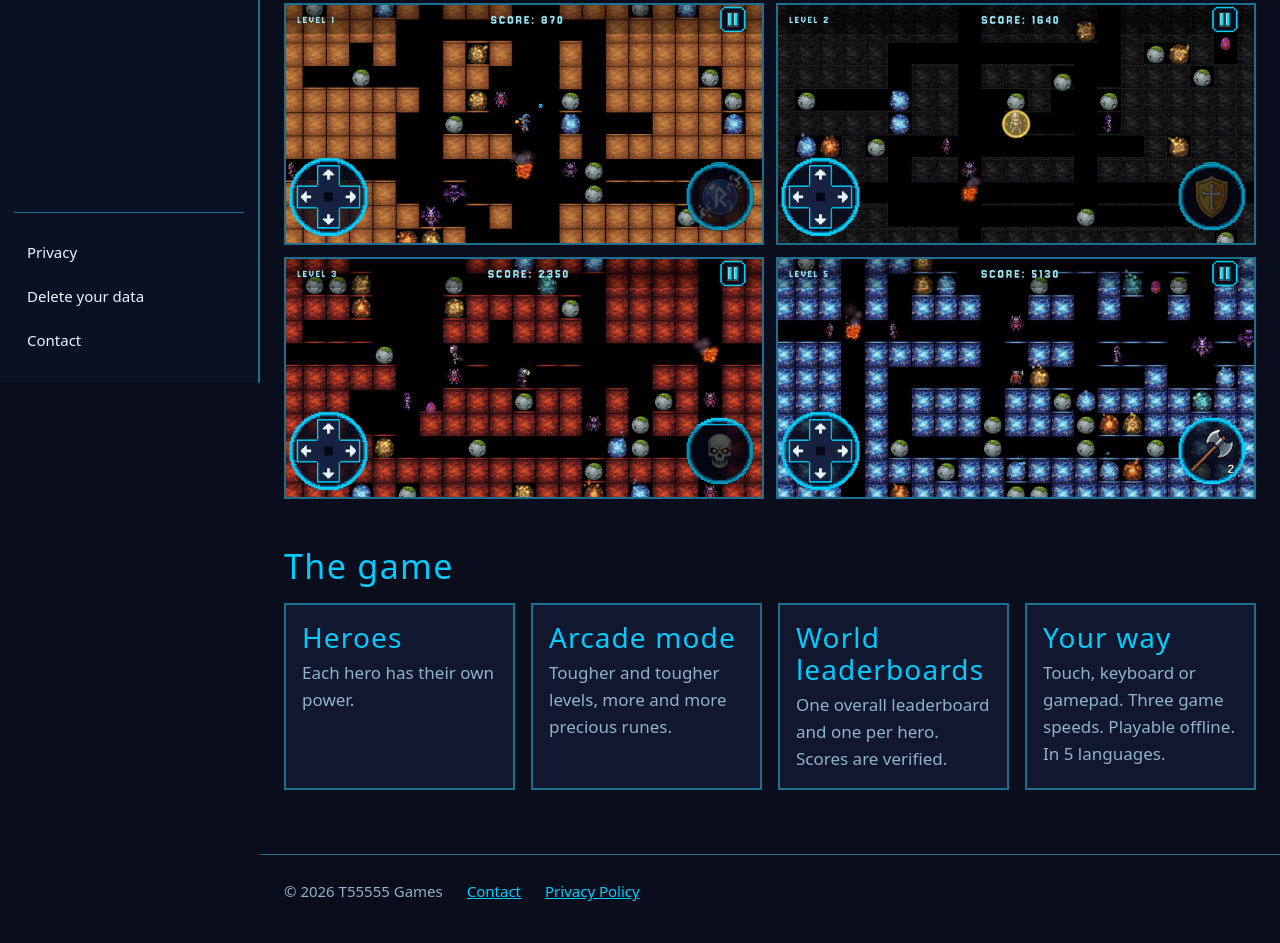
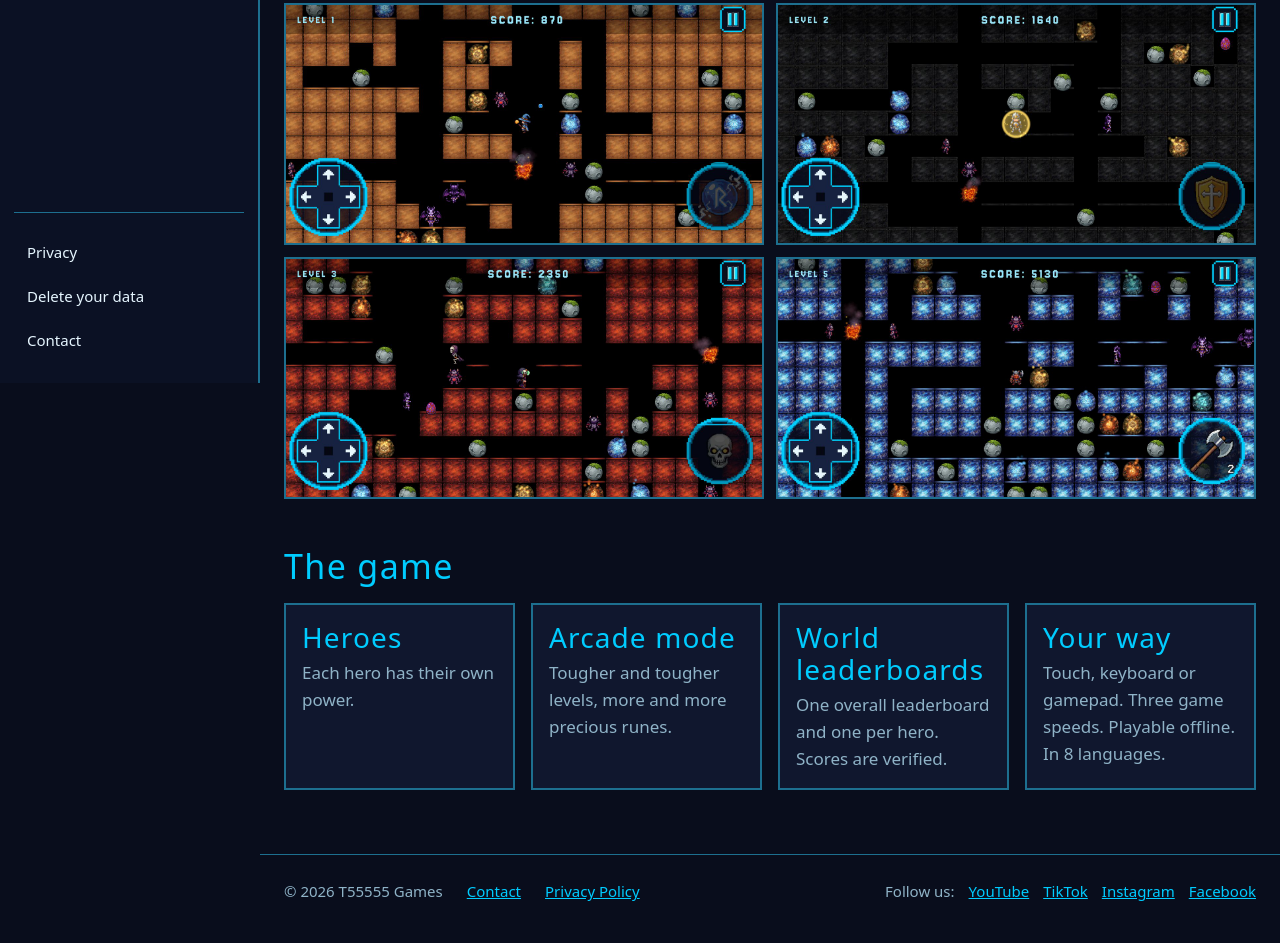
Before and after one commit to jbr55555/jbr55555.github.io, a plain HTML site: page runes-and-demons.html in a window 1280 px wide. Shown: the part 417-1360 px from the top of the page. Drawn offline with Linux system fonts and the light colour scheme; a web font is replaced by a local one.

Commit message:
Footer links to the studio's YouTube, TikTok, Instagram and Facebook; game page lists 8 languages
Co-Authored-By: Claude Opus 5.5 <noreply@anthropic.com>

```diff
--- a/assets/site.css
+++ b/assets/site.css
@@ -155,3 +155,5 @@ footer.bottom .wrap { display: flex; flex-wrap: wrap; gap: 8px 24px; }
 button.btn { background: transparent; cursor: pointer; }
 .btn.primary { background: var(--cyan); color: var(--bg); }
 .copied { color: var(--warm); margin: 12px 0 0; }
+footer.bottom .social { display: inline-flex; flex-wrap: wrap; gap: 4px 14px; margin-left: auto; }
+footer.bottom .social a { color: var(--cyan); }
--- a/runes-and-demons.html
+++ b/runes-and-demons.html
@@ -78,8 +78,8 @@
     </div>
     <div class="feature">
       <h3 lang="fr">Comme vous voulez</h3><h3 lang="en">Your way</h3>
-      <p lang="fr">Tactile, clavier ou manette. Trois vitesses de jeu. Jouable hors ligne. En 5 langues.</p>
-      <p lang="en">Touch, keyboard or gamepad. Three game speeds. Playable offline. In 5 languages.</p>
+      <p lang="fr">Tactile, clavier ou manette. Trois vitesses de jeu. Jouable hors ligne. En 8 langues.</p>
+      <p lang="en">Touch, keyboard or gamepad. Three game speeds. Playable offline. In 8 languages.</p>
     </div>
   </div>
 </main>
@@ -90,6 +90,11 @@
     <a href="contact.html">Contact</a>
     <a href="privacy.html" lang="fr">Politique de confidentialité</a>
     <a href="privacy.html#en" lang="en">Privacy Policy</a>
+      <span class="social"><span lang="fr">Suivez-nous :</span><span lang="en">Follow us:</span>
+      <a href="https://www.youtube.com/@t55555games" target="_blank" rel="noopener">YouTube</a>
+      <a href="https://www.tiktok.com/@t55555games" target="_blank" rel="noopener">TikTok</a>
+      <a href="https://www.instagram.com/t55555.games/" target="_blank" rel="noopener">Instagram</a>
+      <a href="https://www.facebook.com/t55555games/" target="_blank" rel="noopener">Facebook</a></span>
   </div>
 </footer>
 </div>
```
Also changed, not shown: contact.html (+5 -0 lines), delete-data.html (+5 -0 lines), index.html (+5 -0 lines).
